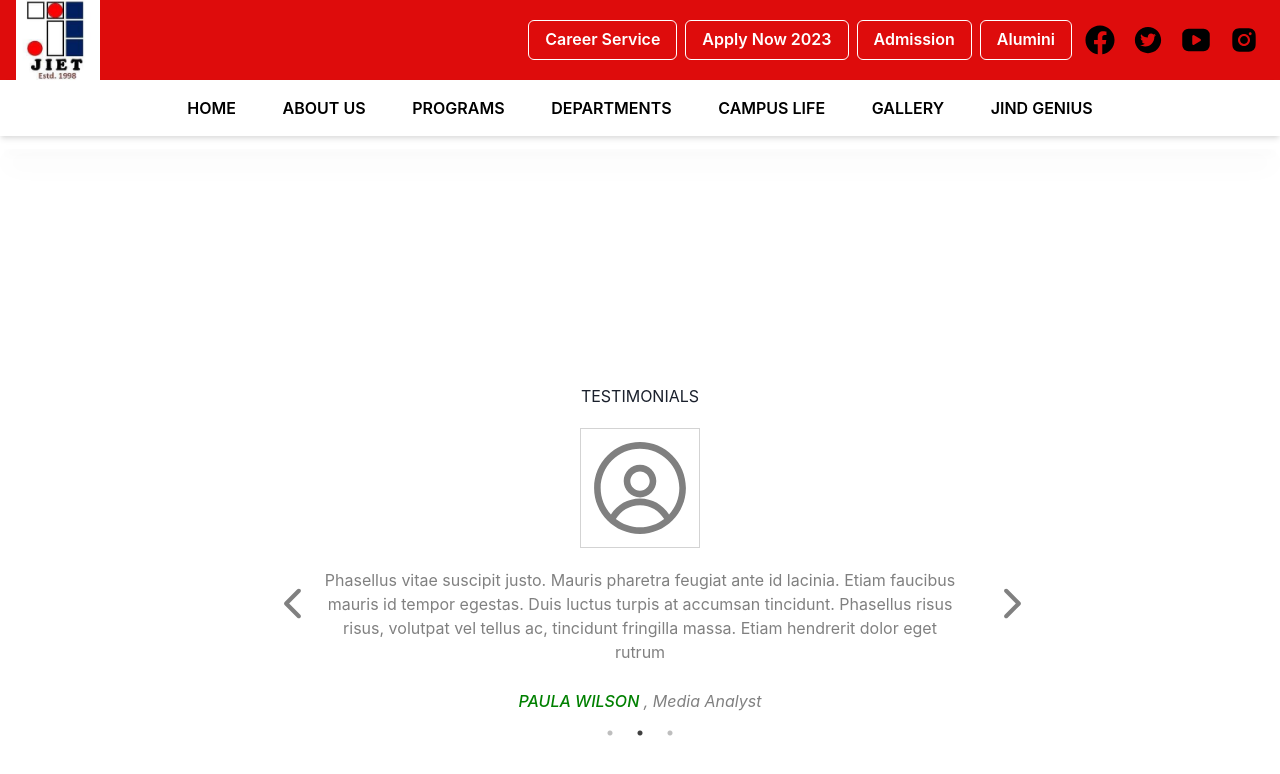
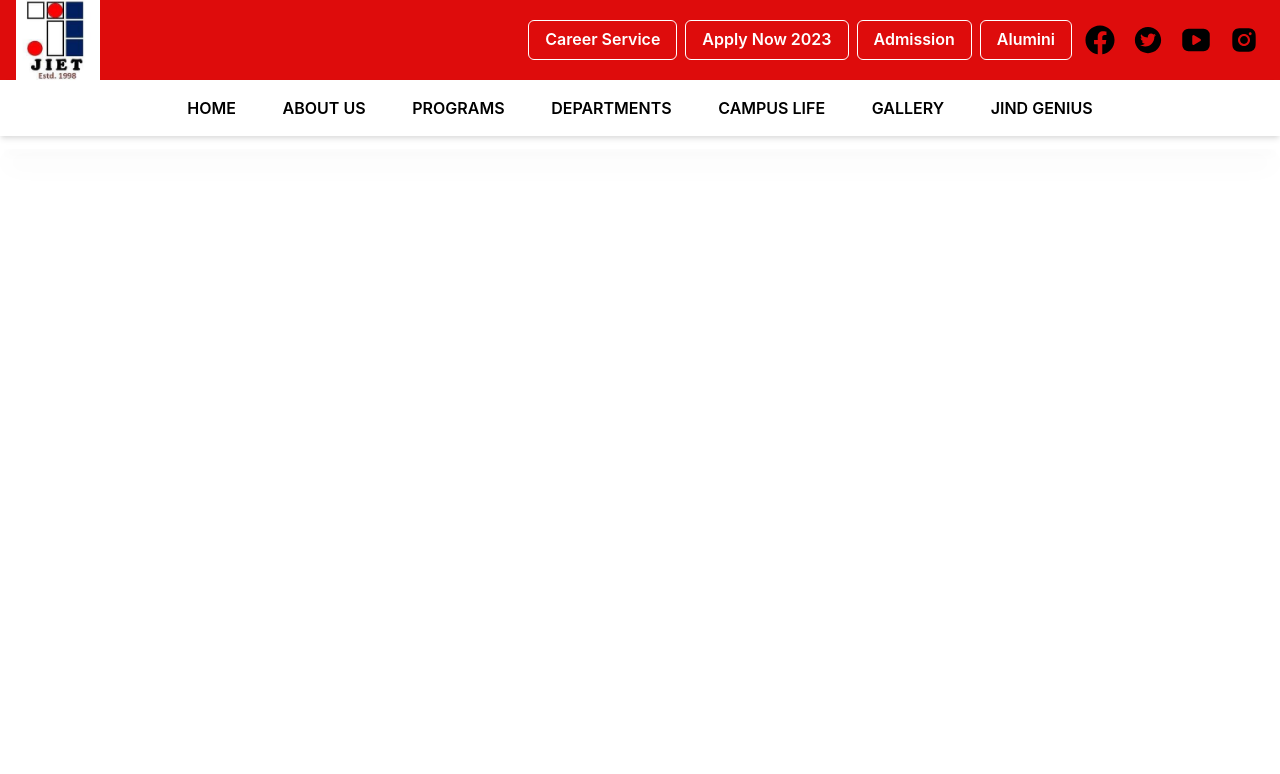
Before and after one commit to addymistrel/jiet-college-repo, a React (Create React App) app in the folder frontend/: page / in a window 1280 px wide. Shown: the top 774 px of the page. Built offline with nearby package versions, Linux system fonts and the light colour scheme.

Commit message:
testimonail-slider-done

```diff
--- a/frontend/src/components/TestimonialsSlider/TestimonialsSlider.jsx
+++ b/frontend/src/components/TestimonialsSlider/TestimonialsSlider.jsx
@@ -31,7 +31,7 @@ const TestimonialsSlider = () => {
     slidesToShow: 1,
     slidesToScroll: 1,
     autoplay: true,
-    autoplaySpeed: 3000,
+    autoplaySpeed: 5000,
     prevArrow: <PreviousBtn />,
     nextArrow: <NextBtn />,
   };
@@ -61,25 +61,25 @@ const Card = ({ img }) => {
         color: "gray",
       }}
     >
-      <RxAvatar
-        imgProps={{ style: { borderRadius: "50%" } }}
+      <img
         src={img}
+        alt="Client"
         style={{
           width: 120,
           height: 120,
+          borderRadius: "50%",
           border: "1px solid lightgray",
-          padding: 7,
           marginBottom: 20,
         }}
       />
       <p>
-        Phasellus vitae suscipit justo. Mauris pharetra feugiat ante id lacinia.
-        Etiam faucibus mauris id tempor egestas. Duis luctus turpis at accumsan
-        tincidunt. Phasellus risus risus, volutpat vel tellus ac, tincidunt
-        fringilla massa. Etiam hendrerit dolor eget rutrum
+        Lorem ipsum dolor sit amet consectetur adipisicing elit. Inventore et,
+        adipisci veritatis odit perferendis nulla ratione maxime commodi cumque
+        velit ipsum magnam doloremque? A, commodi obcaecati laudantium possimus
+        error natus?
       </p>
       <p style={{ fontStyle: "italic", marginTop: 25 }}>
-        <span style={{ fontWeight: 500, color: "green" }}>PAULA WILSON</span> ,
+        <span style={{ fontWeight: 500, color: "red" }}>PAULA WILSON</span> ,
         Media Analyst
       </p>
     </div>
--- a/frontend/src/pages/Homepage/Homepage.js
+++ b/frontend/src/pages/Homepage/Homepage.js
@@ -9,9 +9,6 @@ function Homepage() {
   return (
     <>
       <Navbar />
-      {/* <MainSlider /> */}
-      {/* <BrandLogoSlider /> */}
-      <TestimonialsSlider />
     </>
   );
 }
```
